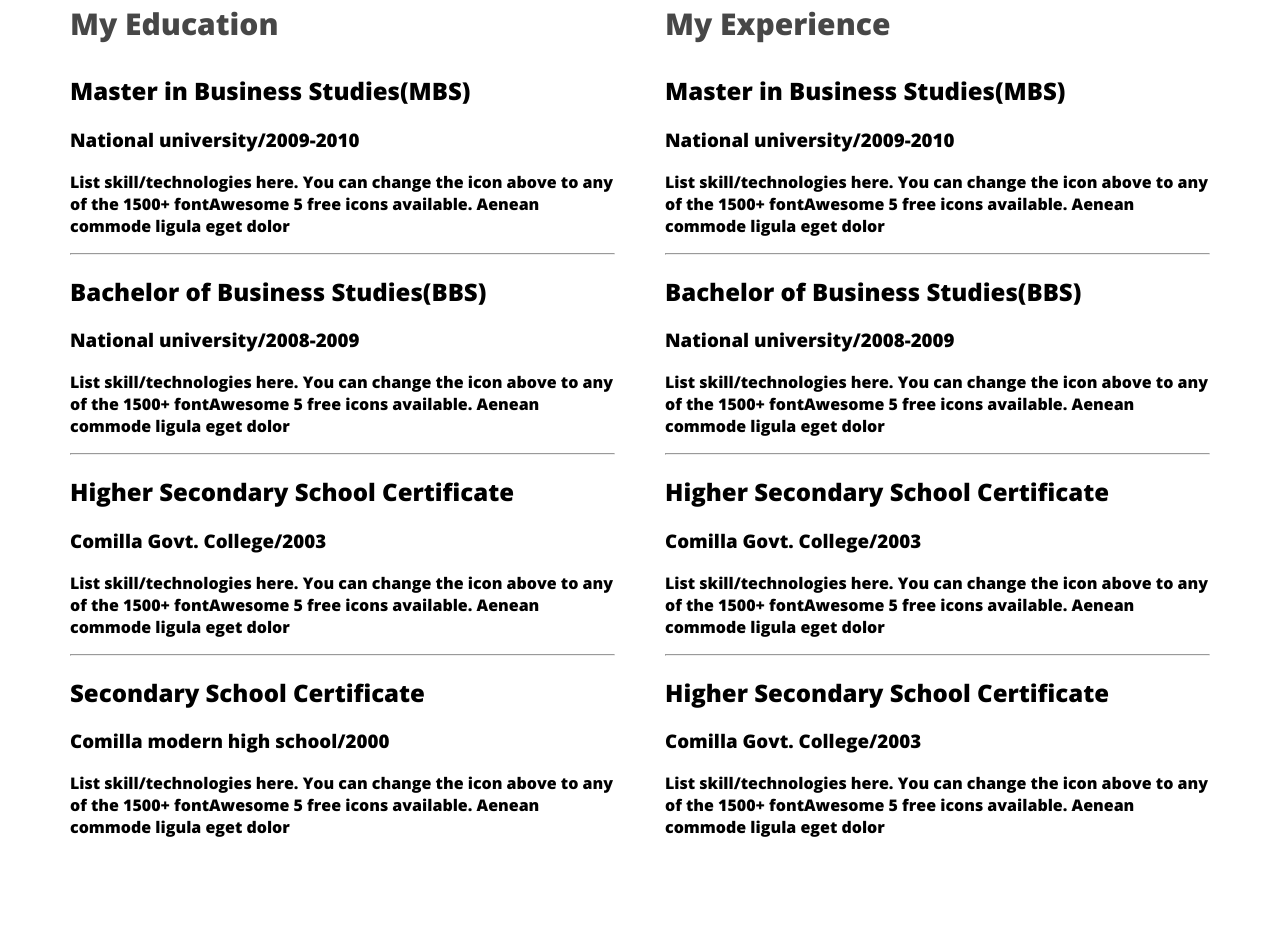
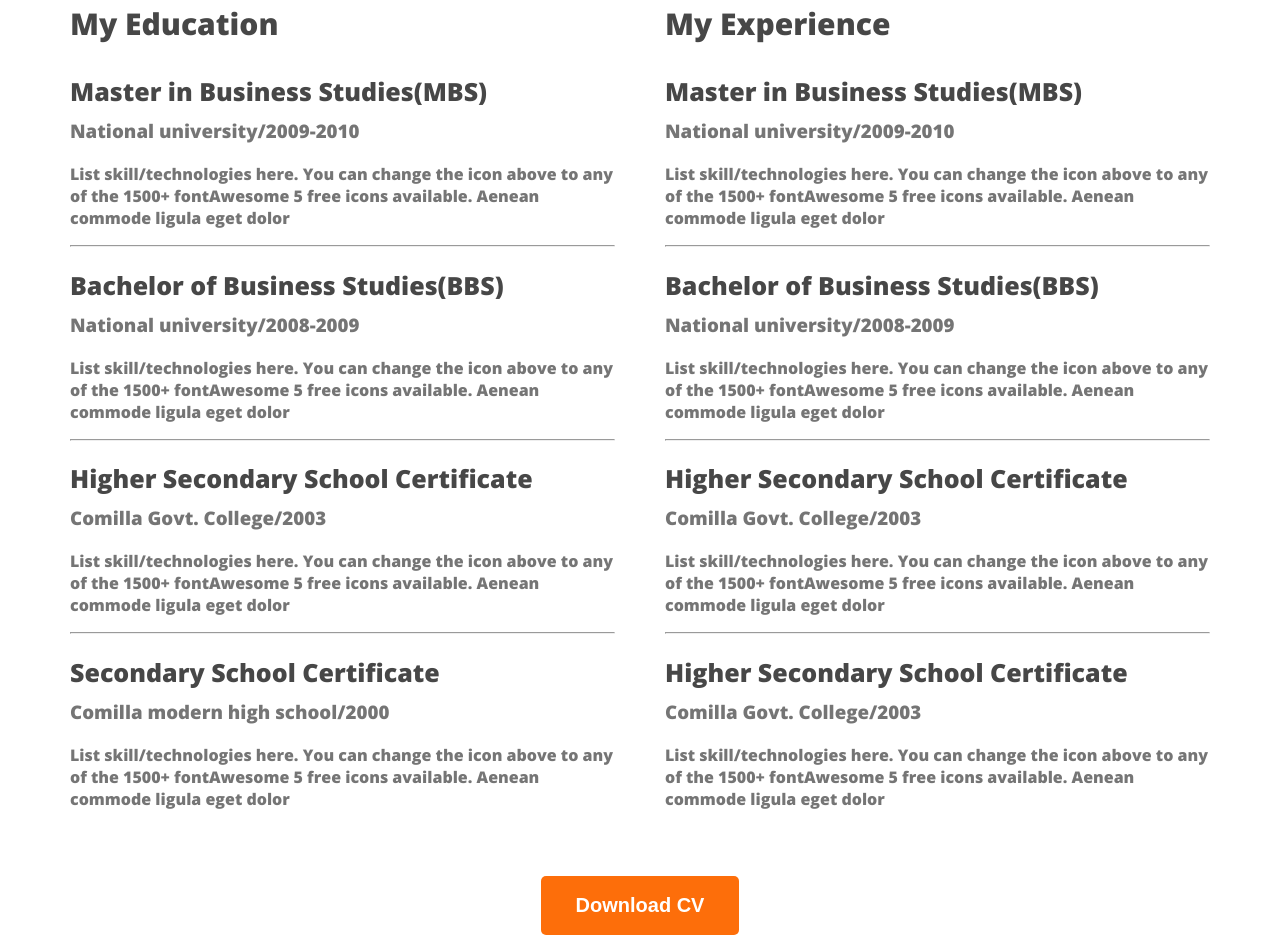
Before and after one commit to mishuhossain66439/web-developer-port, a plain HTML site: page index.html in a window 1280 px wide. Shown: the part 2455-3398 px from the top of the page. Before the commit the page ends 3317 px from the top, so only its background shows below. Drawn offline with nearby package versions, Linux system fonts and the light colour scheme.

Commit message:
download update

```diff
--- a/index.html
+++ b/index.html
@@ -193,7 +193,9 @@
 
           </div>
 
-
+           <div class="download-cv">
+            <button class="btn-primary">Download CV</button>
+           </div>
 
        </section>
 
--- a/style/portfolio.css
+++ b/style/portfolio.css
@@ -130,3 +130,21 @@ main{
     display: flex;
     gap: 50px;
 }
+.resume-item-institute{
+  margin-bottom: 20px;
+  margin-top: 0px;
+
+}
+.resume-item-institute, .resueme-item-description{
+    color: #757575;
+}
+.resuem-item-title{
+    color: #474747;
+    font-size: 25px;
+    font-weight: 700;
+    margin-bottom: 10px;
+}
+.download-cv{
+    text-align: center;
+    margin-top: 50px;
+}
```
